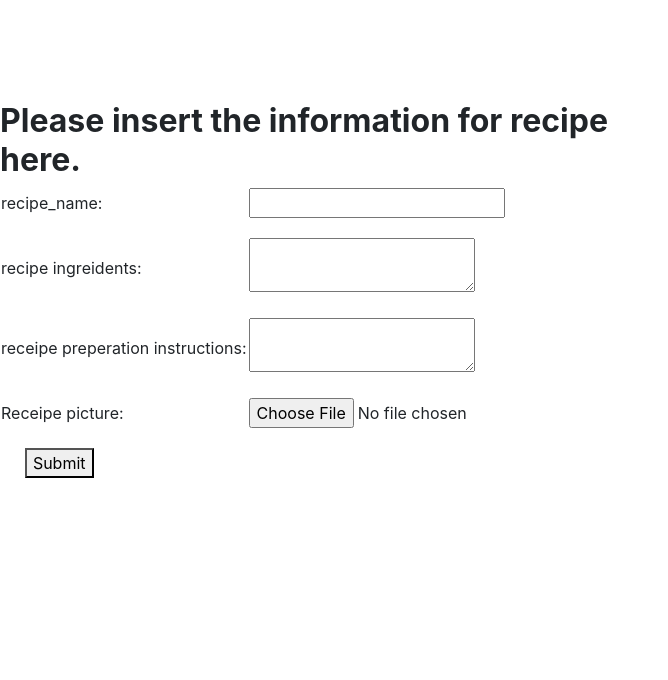
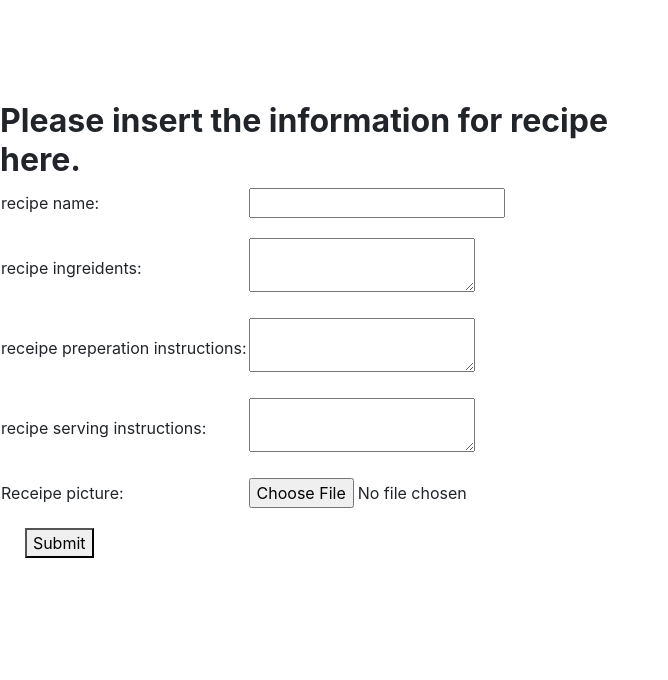
Before and after one commit to Dynamo700/Recipe_Management_Application, a Flask app: page /add_recipe in a window 1280 px wide. Shown: the part 508-1188 px from the top of the page, without its empty margins (0-668 px from the left). Run offline with Flask 2, Linux system fonts and the light colour scheme; some libraries are stand-ins or nearby versions.

Commit message:
-feild for recipe serving instructions added

```diff
--- a/project/application.py
+++ b/project/application.py
@@ -29,10 +29,11 @@ def add_recipe():
         recipe_name = form.recipe_name.data
         recipe_ingreidents = form.recipe_ingreidents.data
         recipe_prep = form.recipe_prep.data
+        recipe_serving = form.recipe_serving.data
         recipe_image = form.recipe_image.data
         pic_filename = recipe_name.lower().replace(" ", "_") + "." + secure_filename(form.recipe_image.data.filename).split('.')[-1]
         form.recipe_image.data.save(os.path.join(app.config['SUBMITTED_IMG'] + pic_filename))
-        df = pd.DataFrame([{'name': recipe_name, 'ingreidents': recipe_ingreidents, 'prep': recipe_prep, 'image': recipe_image}])
+        df = pd.DataFrame([{'name': recipe_name, 'ingreidents': recipe_ingreidents, 'prep': recipe_prep, 'serving': recipe_serving, 'image': recipe_image}])
         df.to_csv(os.path.join(app.config['SUBMITTED_DATA'] + recipe_name.lower() + '.csv'))
         return render_template('Recipe_page.html')
     else:
--- a/project/forms.py
+++ b/project/forms.py
@@ -4,9 +4,10 @@ from wtforms.fields import StringField, TextAreaField
 from wtforms.validators import DataRequired
 
 class RecipeForm(FlaskForm):
-    recipe_name = StringField('recipe_name: ', validators=[DataRequired()])
+    recipe_name = StringField('recipe name: ', validators=[DataRequired()])
     recipe_ingreidents = TextAreaField("recipe ingreidents: ", validators=[DataRequired()])
     recipe_prep = TextAreaField('receipe preperation instructions:', validators=[DataRequired()])
+    recipe_serving = TextAreaField('recipe serving instructions: ', validators=[DataRequired()])
     recipe_image = FileField('Receipe picture: ', validators=[FileRequired()])
     ##Make it so it only accepts PNG, or JPG files
 
--- a/project/static/data_dir/pizza.csv
+++ /dev/null
@@ -1,2 +0,0 @@
-,name,ingreidents,prep,image
-0,pizza,gg,ff,<FileStorage: 'french-bread-pizza1-1655320413.jpg' ('image/jpeg')>
--- a/project/templates/add_recipe.html
+++ b/project/templates/add_recipe.html
@@ -28,6 +28,7 @@ Please fill up the following form
             {{ render_field(form.recipe_name, size=20) }}
             {{ render_field(form.recipe_ingreidents, size=20) }}
             {{ render_field(form.recipe_prep, size=20) }}
+            {{ render_field(form.recipe_serving, size=20) }}
             {{ render_field(form.recipe_image, size=20)}}
         </table>
     </div>
--- a/project/templates/search.html
+++ b/project/templates/search.html
@@ -28,7 +28,8 @@ Please fill in the name if the recipe or the ingrident of a recipe that you'd li
 <h2>{{ recipe.name }}</h2>
 <h2>{{ recipe.ingreidents }}</h2>
 <h2>{{ recipe.prep }}</h2>
-<h2>{{recipe.image}}</h2>
+<h2>{{ recipe.serving }}</h2>
+<h2>{{ recipe.image }}</h2>
 {%- endfor %}
 
 {% endif %}
```
Also changed, not shown: project/static/data_dir/apple pie.csv (deleted, +0 -8 lines), project/static/image_dir/fries.jpg (deleted), project/static/image_dir/pizza.jpg (deleted).
